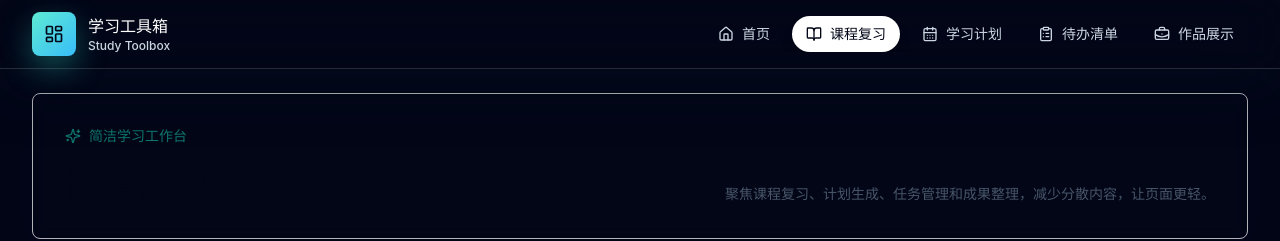
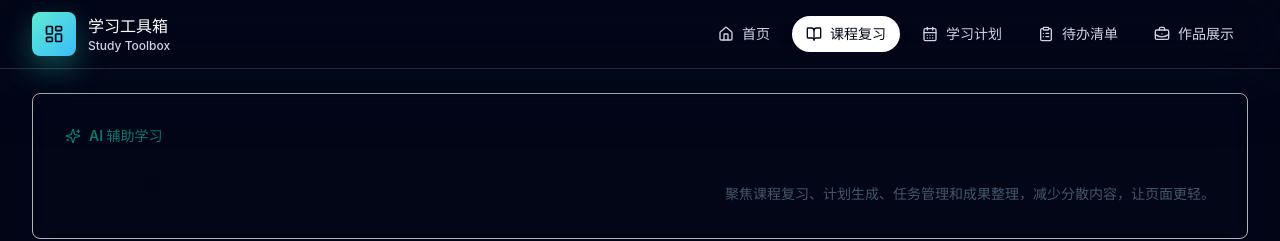
Before and after one commit to qwer123456-jpg/my-c-website, a React (Vite) app: page / in a window 1280 px wide. Both pictures are taken after typing "Sample" into the empty fields and a click on the button "生成课程面板". Shown: the top 241 px of the page. Built offline with nearby package versions, Linux system fonts and the light colour scheme.

Commit message:
Rename intro label to AI assisted learning

```diff
--- a/src/App.jsx
+++ b/src/App.jsx
@@ -430,7 +430,7 @@ function PageIntro({ title }) {
         <div>
           <p className="inline-flex items-center gap-2 text-sm font-semibold text-teal-700">
             <Sparkles className="h-4 w-4" aria-hidden="true" />
-            简洁学习工作台
+            AI 辅助学习
           </p>
           <h1 className="mt-4 text-3xl font-bold tracking-normal text-slate-950 sm:text-4xl">
             {title}
```
